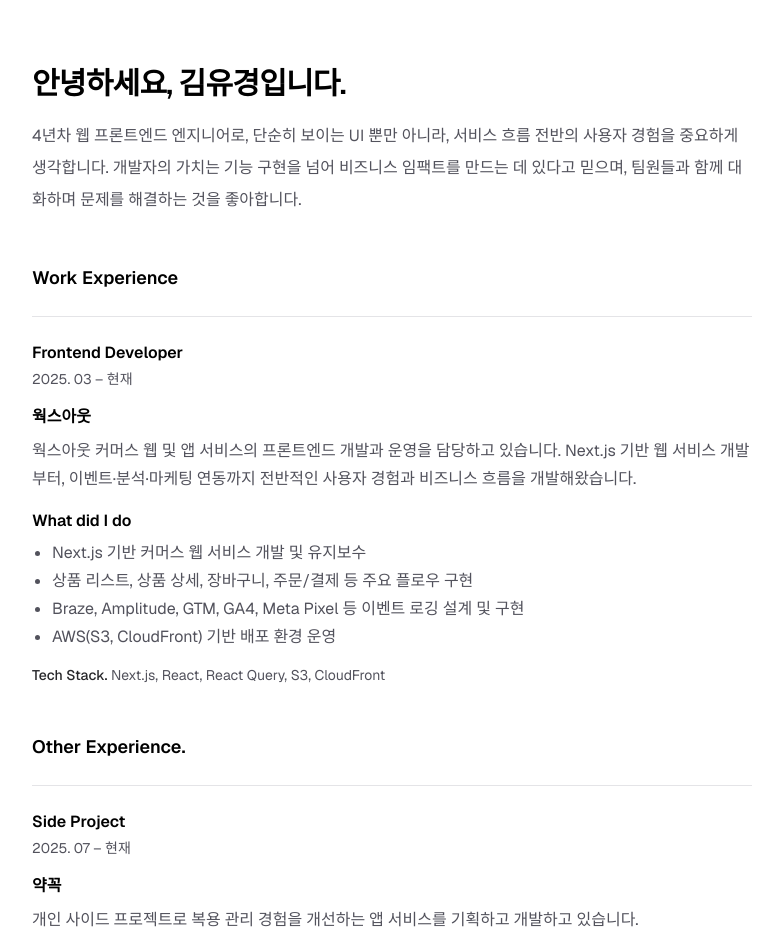
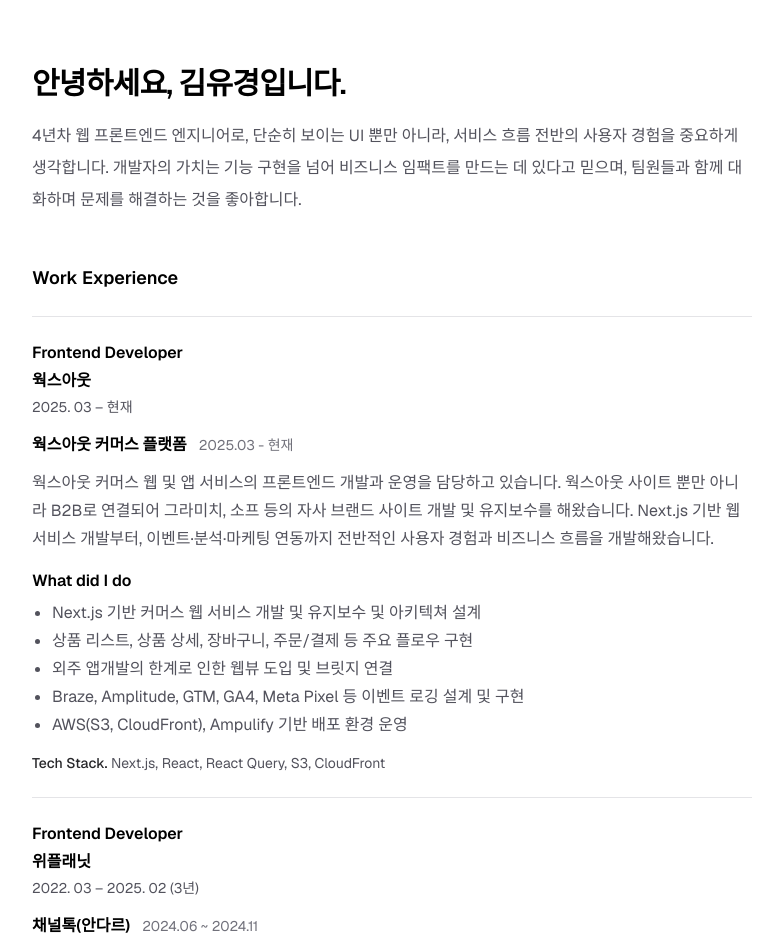
Before and after one commit to helloyukyung/helloyukyung.github.io, a Next.js app: page /resume in a window 1280 px wide. Shown: the top 952 px of the page, without its empty margins (248-1027 px from the left). Built offline with nearby package versions, Linux system fonts and the light colour scheme.

Commit message:
Update work-experience.tsx

```diff
--- a/src/app/resume/_components/work-experience.tsx
+++ b/src/app/resume/_components/work-experience.tsx
@@ -1,54 +1,208 @@
 import Link from "next/link";
+
+/**
+ * 프로젝트 정보
+ */
+interface Project {
+  id: string; // 고유 식별자
+  name: string; // 프로젝트명
+  url?: string; // 선택적 프로젝트 URL
+  duration: string; // 프로젝트 기간
+  description: string; // 프로젝트 설명
+  tasks: string[]; // 주요 업무 목록
+  techStack: string; // 기술 스택
+  isPlaceholder?: boolean; // TBD 프로젝트 플래그
+}
+
+/**
+ * 회사 정보
+ */
+interface Company {
+  position: string; // 직책
+  startDate: string; // ISO 형식 시작일
+  endDate: string | "present"; // ISO 형식 종료일 또는 "present"
+  displayDateRange: string; // 표시용 날짜 범위
+  companyName: string; // 회사명
+  companyUrl: string; // 회사 웹사이트
+  projects: Project[]; // 프로젝트 배열
+}
+
+/**
+ * 경력 데이터
+ * NOTE: TBD 프로젝트는 isPlaceholder: true로 표시됨
+ */
+const companies: Company[] = [
+  {
+    position: "Frontend Developer",
+    startDate: "2025-03",
+    endDate: "present",
+    displayDateRange: "2025. 03 - 현재",
+    companyName: "웍스아웃",
+    companyUrl: "https://www.worksout.co.kr",
+    projects: [
+      {
+        id: "worksout-main",
+        name: "웍스아웃 커머스 플랫폼",
+        duration: "2025.03 - 현재",
+        description:
+          "웍스아웃 커머스 웹 및 앱 서비스의 프론트엔드 개발과 운영을 담당하고 있습니다. 웍스아웃 사이트 뿐만 아니라 B2B로 연결되어 그라미치, 소프 등의 자사 브랜드 사이트 개발 및 유지보수를 해왔습니다. Next.js 기반 웹 서비스 개발부터, 이벤트·분석·마케팅 연동까지 전반적인 사용자 경험과 비즈니스 흐름을 개발해왔습니다.",
+        tasks: [
+          "Next.js 기반 커머스 웹 서비스 개발 및 유지보수 및 아키텍쳐 설계",
+          "상품 리스트, 상품 상세, 장바구니, 주문/결제 등 주요 플로우 구현",
+          "외주 앱개발의 한계로 인한 웹뷰 도입 및 브릿지 연결",
+          "Braze, Amplitude, GTM, GA4, Meta Pixel 등 이벤트 로깅 설계 및 구현",
+          "AWS(S3, CloudFront), Ampulify 기반 배포 환경 운영",
+        ],
+        techStack: "Next.js, React, React Query, S3, CloudFront",
+        isPlaceholder: false,
+      },
+      // TODO: 웍스아웃 추가 프로젝트 정보 필요
+    ],
+  },
+  {
+    position: "Frontend Developer",
+    startDate: "2022-03",
+    endDate: "2025-02",
+    displayDateRange: "2022. 03 - 2025. 02 (3년)",
+    companyName: "위플래닛",
+    companyUrl: "https://www.weplanet.co.kr",
+    projects: [
+      {
+        id: "channeltalk-andar",
+        name: "채널톡(안다르)",
+        duration: "2024.06 ~ 2024.11",
+        description:
+          "에슬레저 브랜드 안다르의 채널톡 내 주문 CS Tool(커맨드)을 개발했습니다. Cafe24 API를 활용한 주문 관리 시스템을 구현하고, 체계적인 에러 처리와 컴포넌트 설계 패턴을 적용했습니다.",
+        tasks: [
+          "Cafe24 API 활용 주문 상태에 따른 주문 취소/교환/환불/배송지 변경 기능 개발",
+          "ErrorBoundary & Suspense를 사용해 데이터 패칭을 선언적으로 처리",
+          "다양한 타입의 ProductItem을 Compound Component 패턴을 적용하여 선언적 구현",
+          "복잡한 배송 교환 로직을 단순화시키기 위해 Early Return 패턴을 적용",
+        ],
+        techStack: "Vite, React, React Query, Bezier React, Cafe24 API",
+        isPlaceholder: false,
+      },
+      {
+        id: "weplanet-project-2",
+        name: "프로젝트 2 (작성 예정)",
+        duration: "TBD",
+        description: "프로젝트 상세 내용 작성 예정입니다.",
+        tasks: ["내용 추가 예정"],
+        techStack: "TBD",
+        isPlaceholder: true,
+      },
+      {
+        id: "weplanet-project-3",
+        name: "프로젝트 3 (작성 예정)",
+        duration: "TBD",
+        description: "프로젝트 상세 내용 작성 예정입니다.",
+        tasks: ["내용 추가 예정"],
+        techStack: "TBD",
+        isPlaceholder: true,
+      },
+    ],
+  },
+];
 
 function WorkExperience() {
   return (
     <section className="mt-12" aria-labelledby="work-experience-title">
-      <h2 className="text-lg font-semibold text-black">Work Experience</h2>
-      <article className="mt-6 border-t border-zinc-200 pt-6">
+      <h2
+        id="work-experience-title"
+        className="text-lg font-semibold text-black"
+      >
+        Work Experience
+      </h2>
+
+      {companies.map((company) => (
+        <article
+          key={`${company.companyName}-${company.startDate}`}
+          className="mt-6 border-t border-zinc-200 pt-6"
+        >
           <header className="flex flex-col gap-1">
-          <h3 className="text-base font-semibold text-black">
-            Frontend Developer
+            <h3
+              id={`company-${company.companyName.toLowerCase()}-position`}
+              className="text-base font-semibold text-black"
+            >
+              {company.position}
             </h3>
-          <p className="text-sm text-zinc-600">
-            <time dateTime="2020-08">2025. 03</time> –&nbsp;
-            <time dateTime="present">현재</time>
-          </p>
-        </header>
-        <section className="mt-4" aria-labelledby="project-title">
             <h4 className="text-base font-semibold text-black">
               <Link
-              href="https://www.worksout.co.kr"
+                href={company.companyUrl}
                 target="_blank"
                 className="hover:underline"
               >
-              웍스아웃
+                {company.companyName}
               </Link>
             </h4>
+            <p className="text-sm text-zinc-600">
+              <time dateTime={company.startDate}>
+                {company.displayDateRange.split(" - ")[0]}
+              </time>{" "}
+              –{" "}
+              <time dateTime={company.endDate}>
+                {company.displayDateRange.split(" - ")[1]}
+              </time>
+            </p>
+          </header>
+
+          {company.projects.map((project, index) => (
+            <section
+              key={project.id}
+              className={`${
+                index === 0 ? "mt-4" : "mt-6 pt-6 border-t border-zinc-100"
+              } ${project.isPlaceholder ? "opacity-60" : ""}`}
+              aria-labelledby={`project-${project.id}-header`}
+            >
+              <header className="flex flex-col gap-1 mb-3 md:flex-row md:items-baseline md:gap-3">
+                <h5
+                  id={`project-${project.id}-header`}
+                  className="text-base font-semibold text-black"
+                >
+                  {project.url ? (
+                    <Link
+                      href={project.url}
+                      target="_blank"
+                      className="hover:underline"
+                    >
+                      {project.name}
+                    </Link>
+                  ) : (
+                    project.name
+                  )}
+                </h5>
+                <p className="text-sm text-zinc-500">{project.duration}</p>
+              </header>
+
               <p className="mt-2 leading-7 text-zinc-600">
-            웍스아웃 커머스 웹 및 앱 서비스의 프론트엔드 개발과 운영을 담당하고
-            있습니다. Next.js 기반 웹 서비스 개발부터, 이벤트·분석·마케팅
-            연동까지 전반적인 사용자 경험과 비즈니스 흐름을 개발해왔습니다.
+                {project.description}
               </p>
-          <section className="mt-4" aria-labelledby="what-i-did-title">
-            <h5 className="text-md font-semibold text-black">What did I do</h5>
+
+              <section
+                className="mt-4"
+                aria-labelledby={`project-${project.id}-tasks`}
+              >
+                <h6
+                  id={`project-${project.id}-tasks`}
+                  className="text-md font-semibold text-black"
+                >
+                  What did I do
+                </h6>
                 <ul className="mt-2 list-disc space-y-1 pl-5 text-zinc-600">
-              <li>Next.js 기반 커머스 웹 서비스 개발 및 유지보수</li>
-              <li>
-                상품 리스트, 상품 상세, 장바구니, 주문/결제 등 주요 플로우 구현
-              </li>
-              <li>
-                Braze, Amplitude, GTM, GA4, Meta Pixel 등 이벤트 로깅 설계 및
-                구현
-              </li>
-              <li>AWS(S3, CloudFront) 기반 배포 환경 운영</li>
+                  {project.tasks.map((task, taskIndex) => (
+                    <li key={taskIndex}>{task}</li>
+                  ))}
                 </ul>
               </section>
+
               <footer className="mt-4 text-sm text-zinc-600">
                 <span className="font-medium text-zinc-800">Tech Stack.</span>{" "}
-            Next.js, React, React Query, S3, CloudFront
+                {project.techStack}
               </footer>
             </section>
+          ))}
         </article>
+      ))}
     </section>
   );
 }
```
Lines whose indentation alone changed are shown as unchanged.
